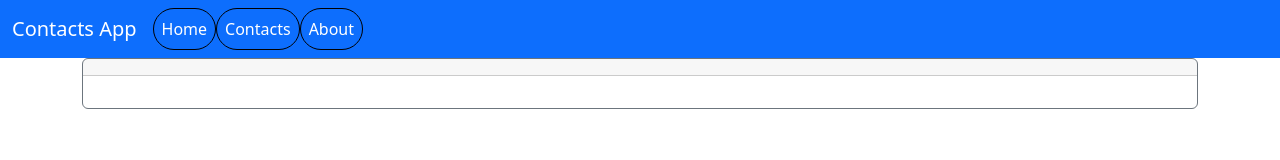
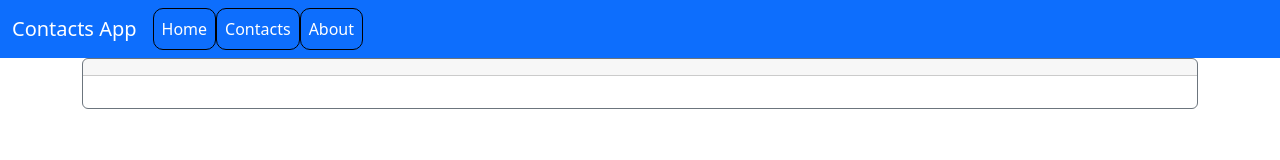
Before and after one commit to willmorejg/net.ljcomputing.contacts, a Vue app in the folder src/main/resources/static/: page / in a window 1280 px wide. Shown: the top 160 px of the page. Built offline with nearby package versions, Linux system fonts and the light colour scheme.

Commit message:
Refactor style of rounded corners.

```diff
--- a/src/main/resources/static/src/App.vue
+++ b/src/main/resources/static/src/App.vue
@@ -31,10 +31,10 @@
 .router-link-active {
   color: rgb(33, 64, 95) !important;
   background-color: white;
-  border-top-left-radius: 40px;
-  border-bottom-left-radius: 40px;
-  border-top-right-radius: 40px;
-  border-bottom-right-radius: 40px;
+  border-top-left-radius: 10px;
+  border-bottom-left-radius: 10px;
+  border-top-right-radius: 10px;
+  border-bottom-right-radius: 10px;
 }
 
 .navbar-dark .navbar-nav .nav-link {
@@ -43,26 +43,26 @@
 
 .nav-item {
   border: 1px black solid;
-  border-top-left-radius: 40px;
-  border-bottom-left-radius: 40px;
-  border-top-right-radius: 40px;
-  border-bottom-right-radius: 40px;
+  border-top-left-radius: 10px;
+  border-bottom-left-radius: 10px;
+  border-top-right-radius: 10px;
+  border-bottom-right-radius: 10px;
 }
 
 
 .nav-item> :hover {
   border: 1px rgb(18, 33, 102) solid;
-  border-top-left-radius: 40px;
-  border-bottom-left-radius: 40px;
-  border-top-right-radius: 40px;
-  border-bottom-right-radius: 40px;
+  border-top-left-radius: 10px;
+  border-bottom-left-radius: 10px;
+  border-top-right-radius: 10px;
+  border-bottom-right-radius: 10px;
   background-color: rgb(76, 91, 226);
 }
 
 .card {
-  border-top-left-radius: 40px;
-  border-bottom-left-radius: 40px;
-  border-top-right-radius: 40px;
-  border-bottom-right-radius: 40px;
+  border-top-left-radius: 5px;
+  border-bottom-left-radius: 5px;
+  border-top-right-radius: 5px;
+  border-bottom-right-radius: 5px;
 }
 </style>
```
